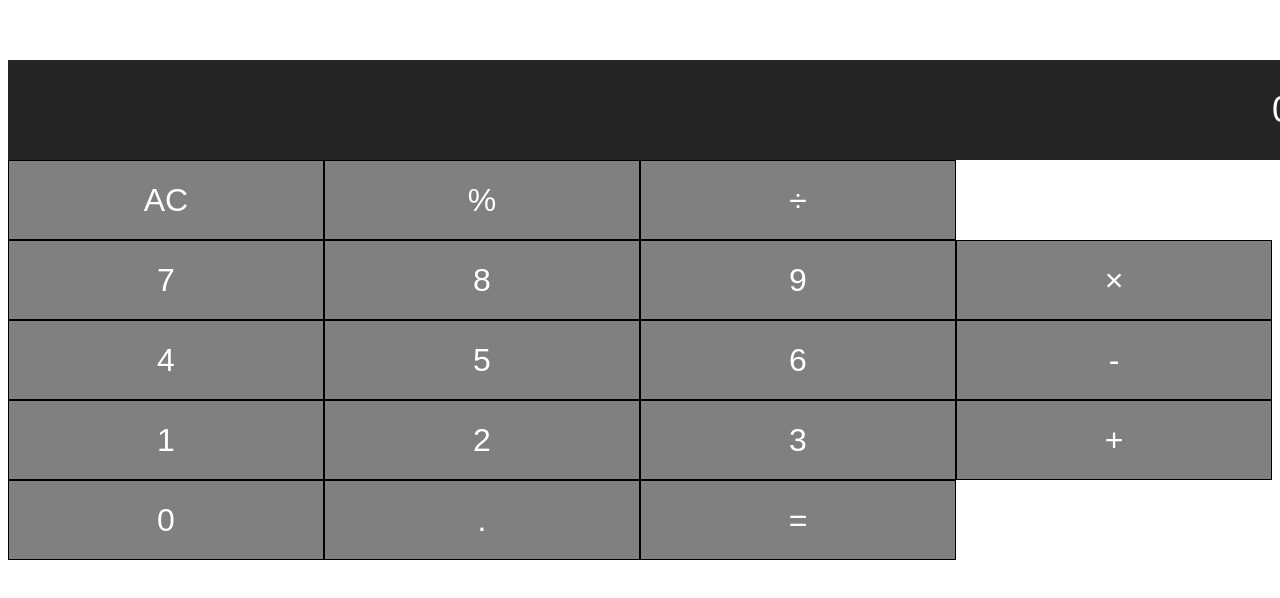
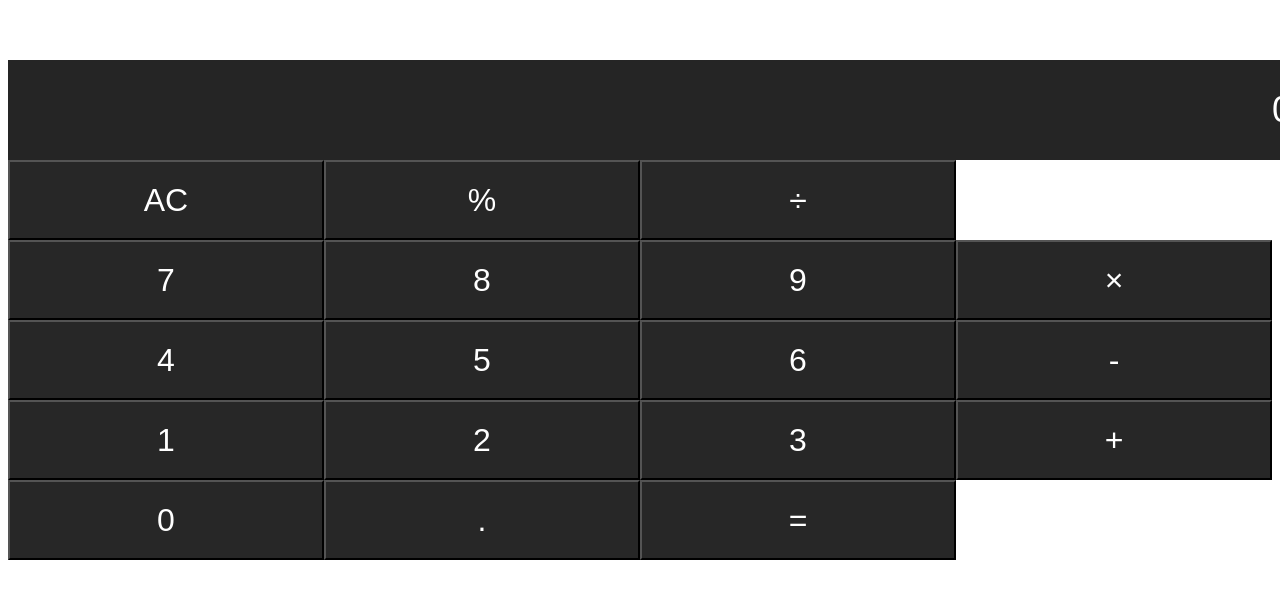
Before and after one commit to moblibli/moblibli.github.io, a plain HTML site: page index.html in a window 1280 px wide. Shown: the part 148-746 px from the top of the page. Drawn offline with Linux system fonts and the light colour scheme.

Commit message:
Update stylesheet.css

```diff
--- a/stylesheet.css
+++ b/stylesheet.css
@@ -26,8 +26,8 @@
 
 button {
   height: 80px;
-  background-color: gray;
-  border: 1px solid black;
+  background-color: #272727;
+  border: 1px solid #kkk;
   color:#fff;
   width: 25%;
   font-size: 32px;
```
